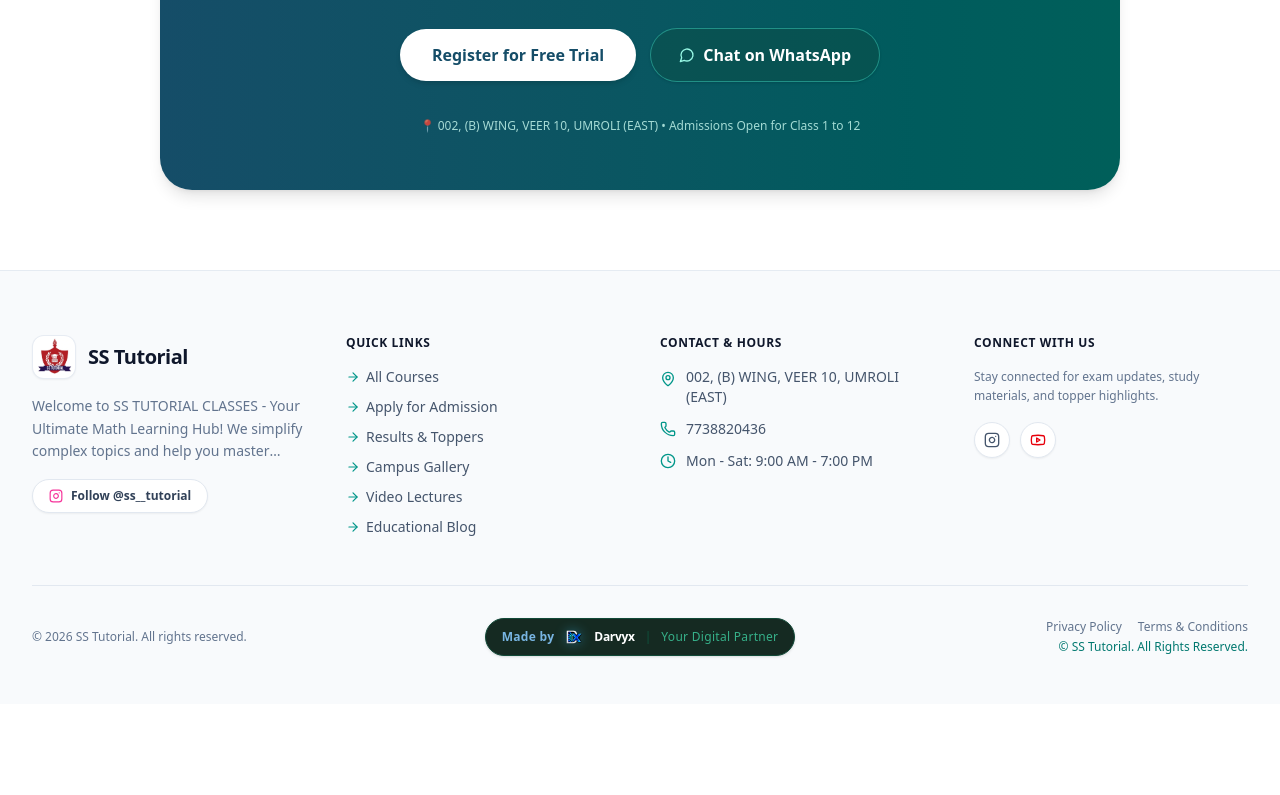
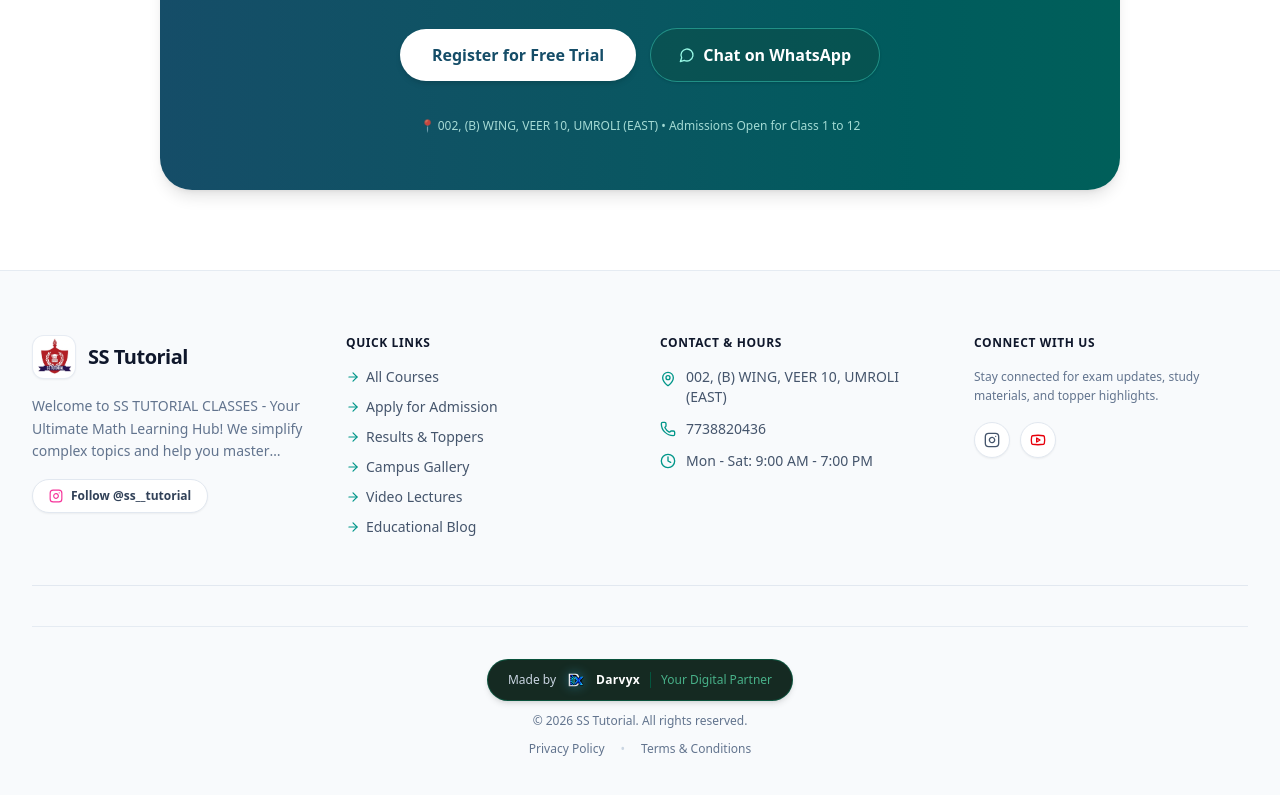
Before and after one commit to Mr-suraj6715/SS_Tutorial, a React (Vite) app: page / in a window 1280 px wide. Shown: the part 5377-6172 px from the top of the page. Before the commit the page ends 6081 px from the top, so only its background shows below. Built offline with nearby package versions, Linux system fonts and the light colour scheme; no server answers; the database is empty.

Commit message:
feat(footer): update footer bottom attribution to exact requested layout and styling

```diff
--- a/src/components/layout/Footer.tsx
+++ b/src/components/layout/Footer.tsx
@@ -177,42 +177,36 @@ export const Footer: React.FC = () => {
           </div>
         </div>
 
-        {/* Bottom Bar: 3-Column Grid for Exact Center Alignment */}
-        <div className="pt-8 grid grid-cols-1 md:grid-cols-3 items-center gap-4 text-xs text-slate-500">
-          {/* Left Column: Copyright */}
-          <p className="text-center md:text-left">
+        {/* ── FOOTER BOTTOM ATTRIBUTION ── */}
+        <div className="mt-10 pt-8 border-t border-slate-200/80 flex flex-col items-center justify-center gap-3 text-center">
+          <div className="inline-flex items-center gap-2.5 bg-[#152a22] hover:bg-[#0f1f19] border border-emerald-700/50 hover:border-cyan-500/50 px-5 py-2.5 rounded-full transition-all duration-300 shadow-md group select-none">
+            <span className="text-slate-300 text-xs font-medium">Made by</span>
+            <img
+              src="/darvyx-logo.png"
+              alt="Darvyx"
+              className="w-5 h-5 object-contain rounded transition-transform duration-300 group-hover:scale-110 drop-shadow-[0_0_6px_rgba(56,189,248,0.4)]"
+            />
+            <span className="font-bold text-white text-xs tracking-wide group-hover:text-cyan-400 transition-colors">
+              Darvyx
+            </span>
+            <span className="text-emerald-300/70 text-xs font-normal border-l border-emerald-800/80 pl-2.5">
+              Your Digital Partner
+            </span>
+          </div>
+
+          <p className="text-xs text-slate-500 font-medium">
             &copy; {currentYear} {settings.institute_name || 'SS Tutorial'}. All rights reserved.
           </p>
 
-          {/* Center Column: Darvyx Agency Credit Badge (100% Dead Center) */}
-          <div className="flex justify-center items-center">
-            <div className="inline-flex items-center gap-2.5 px-4 py-2 rounded-full bg-[#152a22] border border-[#114a38] shadow-sm select-none hover:border-[#1c7a5c] transition-all whitespace-nowrap">
-              <span className="text-[#78b5e2] text-xs font-semibold tracking-wide">
-                Made by
-              </span>
-              <img
-                src="/darvyx-logo.png"
-                alt="Darvyx"
-                className="w-5 h-5 object-contain drop-shadow-[0_0_6px_rgba(56,189,248,0.4)]"
-              />
-              <span className="text-white text-xs font-bold tracking-tight">
-                Darvyx
-              </span>
-              <span className="text-[#0e523d] text-xs font-light">
-                |
-              </span>
-              <span className="text-[#36b089] text-xs font-medium tracking-wide">
-                Your Digital Partner
-              </span>
-            </div>
-          </div>
-
-          {/* Right Column: Policies & Links */}
-          <div className="flex flex-wrap items-center justify-center md:justify-end gap-x-4 gap-y-1">
+          <div className="flex items-center justify-center gap-4 text-xs text-slate-500">
             <a href="/privacy-policy" className="hover:text-teal-800 transition-colors">Privacy Policy</a>
+            <span className="text-slate-300">•</span>
             <a href="/terms" className="hover:text-teal-800 transition-colors">Terms & Conditions</a>
-            {settings.footer_note && settings.footer_note.trim() !== '' && (
-              <span className="text-teal-700">{settings.footer_note}</span>
+            {settings.footer_note && settings.footer_note.trim() !== '' && !settings.footer_note.includes('All Rights Reserved') && (
+              <>
+                <span className="text-slate-300">•</span>
+                <span className="text-teal-700">{settings.footer_note}</span>
+              </>
             )}
           </div>
         </div>
```
